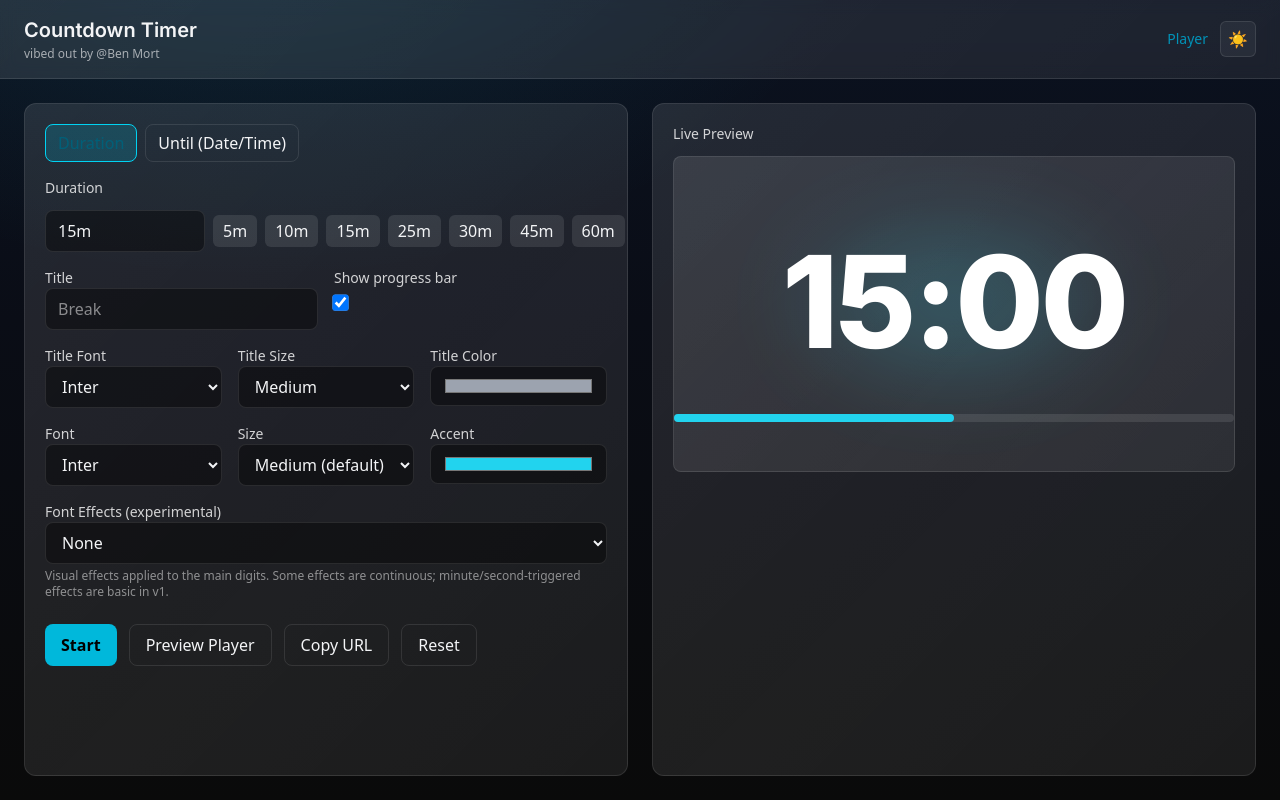
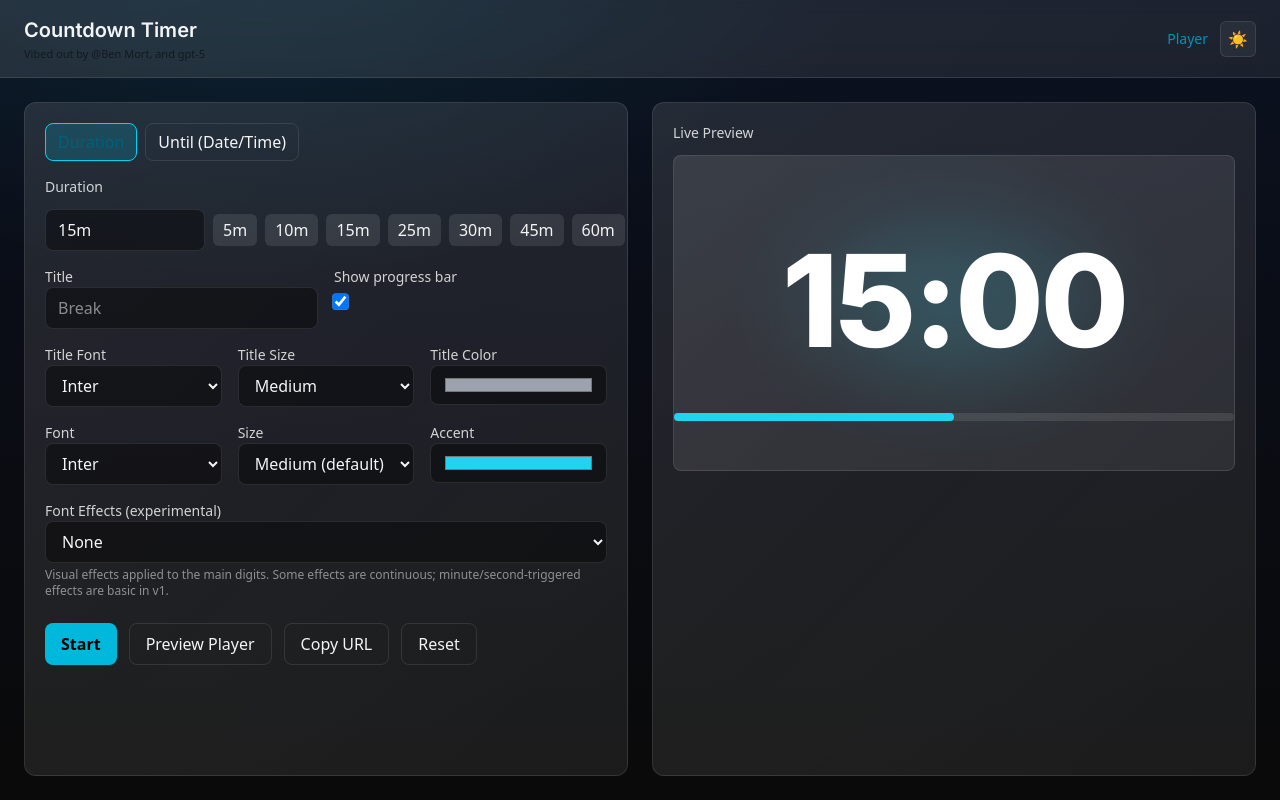
Before and after one commit to bmort/countdown-timer-gpt-5-test, a React (Vite) app in the folder web/: page / in a window 1280 px wide. Built offline with nearby package versions, Linux system fonts and the light colour scheme.

Commit message:
UI: update subtitle text and make styling more subtle

```diff
--- a/web/src/pages/HomeEditor.tsx
+++ b/web/src/pages/HomeEditor.tsx
@@ -61,7 +61,7 @@ export function HomeEditor() {
       <header className="px-6 py-4 border-b ui-border flex items-center justify-between ui-panel sticky top-0 backdrop-blur">
         <div>
           <h1 className="text-xl font-semibold font-inter">Countdown Timer</h1>
-          <p className="text-xs text-white/60 mt-0.5">vibed out by @Ben Mort</p>
+          <p className="text-[11px] leading-snug text-black/50 dark:text-white/50 mt-0.5">Vibed out by @Ben Mort, and gpt-5</p>
         </div>
         <div className="flex items-center gap-3">
           <a className="text-sm text-cyan-600 dark:text-cyan-300 hover:underline" href="/timer">Player</a>
```
